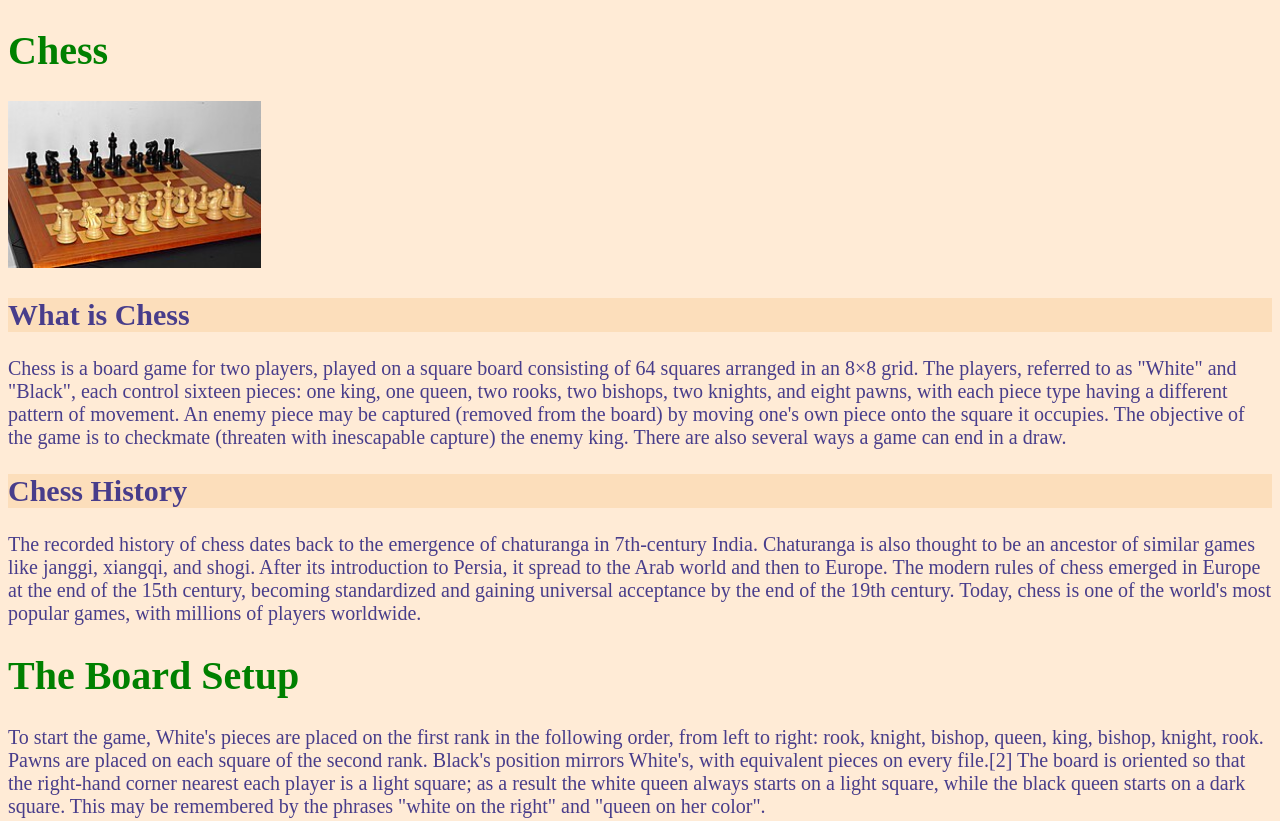
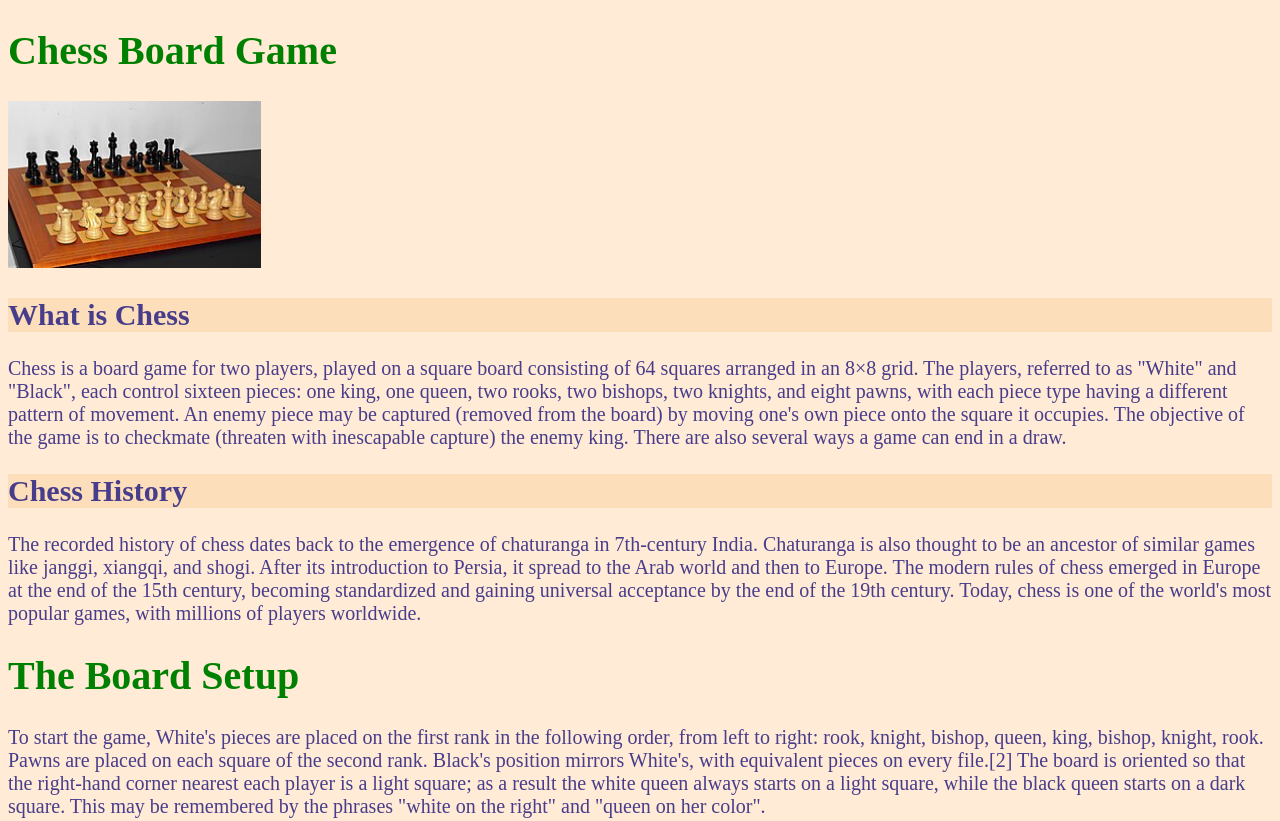
Before and after one commit to nezzhh/RPS_moja_spletna_stran, a plain HTML site: page index.html in a window 1280 px wide. Shown: the top 821 px of the page. Drawn offline with Linux system fonts and the light colour scheme.

Commit message:
changed h1 title github

```diff
--- a/index.html
+++ b/index.html
@@ -6,7 +6,7 @@
     <link rel="stylesheet" type="text/css" href="style.css">
 </head>
 <body>
-    <h1>Chess</h1>
+    <h1>Chess Board Game</h1>
 
     <img src="chessboard.jpg" alt="chess board" width="20%">
 
```
